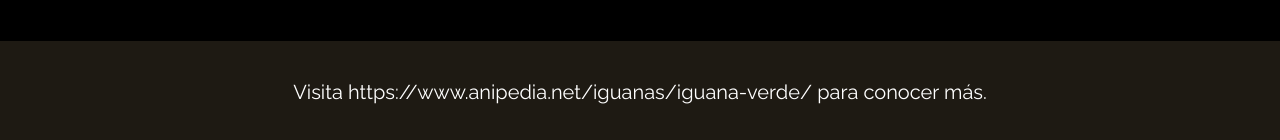
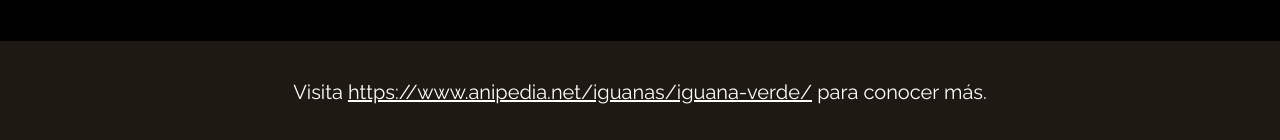
Before and after one commit to arsato/TD-Java-Desafios, a plain HTML site: page M2/02-iguana/index.html in a window 1280 px wide. Shown: the part 1696-1836 px from the top of the page. Drawn offline with Linux system fonts and the light colour scheme.

Commit message:
Fixed footer link

```diff
--- a/M2/02-iguana/assets/css/style.css
+++ b/M2/02-iguana/assets/css/style.css
@@ -109,3 +109,7 @@
     padding: 39px;
     margin: 0;
 }
+
+footer a{
+    color: #ffffff;
+}
--- a/M2/02-iguana/index.html
+++ b/M2/02-iguana/index.html
@@ -62,7 +62,7 @@
     </section>
     <footer class="footer">
       <p>
-        Visita https://www.anipedia.net/iguanas/iguana-verde/ para conocer más.
+        Visita <a href="https://www.anipedia.net/iguanas/iguana-verde/">https://www.anipedia.net/iguanas/iguana-verde/</a> para conocer más.
       </p>
     </footer>
   </body>
```
